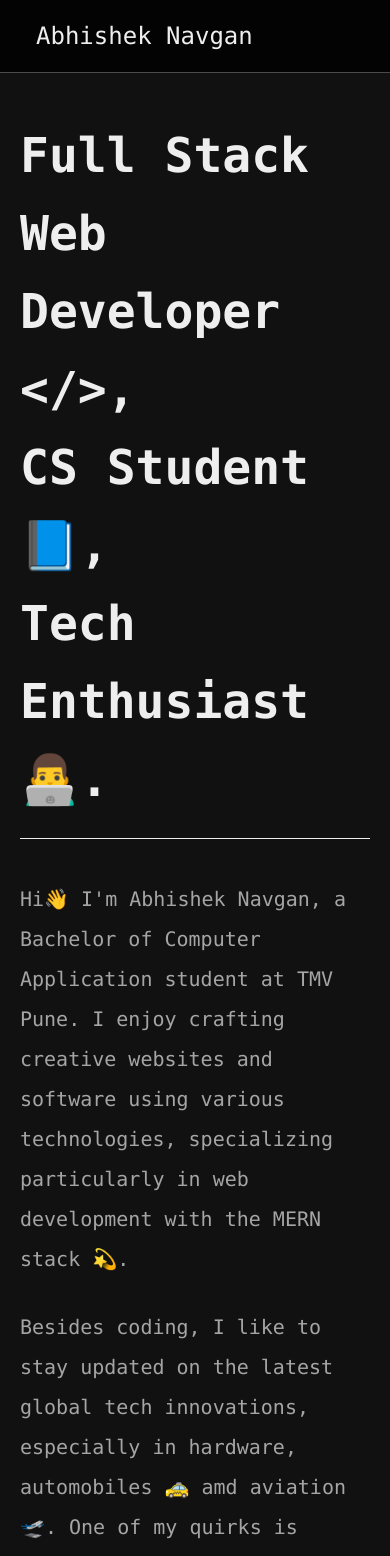
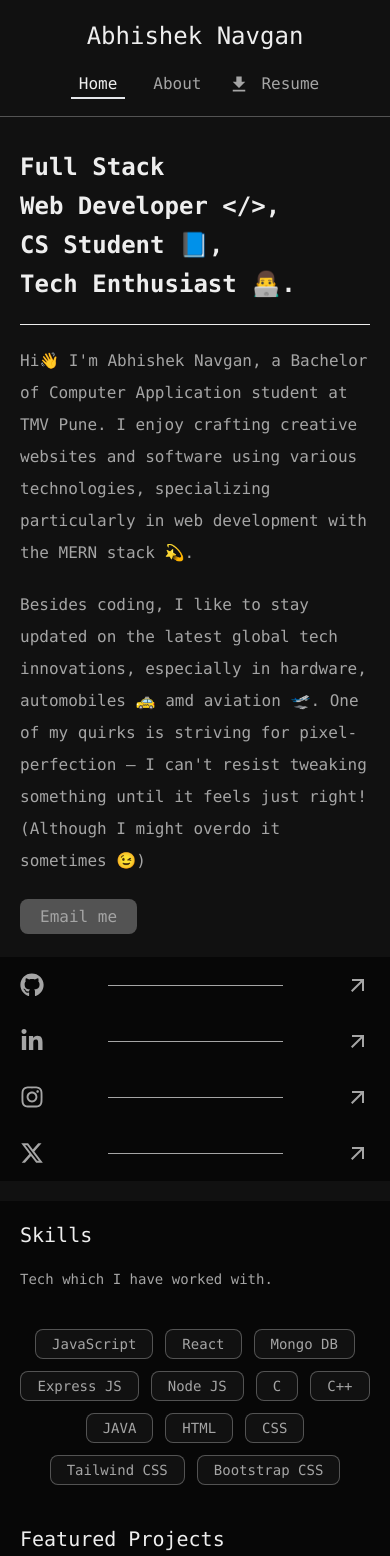
Before and after one commit to AbhishekNavgan95/portfolio-webpage, a React (Vite) app: page / in a window 390 px wide. Shown: the top 1556 px of the page. Built offline with nearby package versions, Linux system fonts and the light colour scheme; no server answers.

Commit message:
added mobile responsiveness

```diff
--- a/src/components/CtaButton.jsx
+++ b/src/components/CtaButton.jsx
@@ -2,7 +2,7 @@ import React, { Children } from 'react'
 
 const CtaButton = ({children, link}) => {
   return (
-    <a href={link} className='rounded-full border-accent-medium  px-5 text-xl py-2 bg-accent-light hover:text-dark hover:bg-f-light hover:font-bold transition-all duration-300 '>
+    <a href={link} className='rounded-lg border-accent-medium  px-5 md:text-xl py-2 bg-accent-light hover:text-dark focus:text-dark hover:bg-f-light focus:bg-f-light hover:font-bold focus:font-bold focus:outline-none transition-all duration-300 '>
         {children}
     </a>
   )
--- a/src/components/Frame.jsx
+++ b/src/components/Frame.jsx
@@ -2,7 +2,7 @@ import React from 'react'
 
 const Frame = ({children}) => {
   return (
-     <div className='md:w-2/3 xl:w-1/2 mx-auto px-5'>{children}</div>
+     <div className='md:w-4/5 xl:w-1/2 mx-auto px-5'>{children}</div>
   )
 }
 
--- a/src/components/Header.jsx
+++ b/src/components/Header.jsx
@@ -5,8 +5,8 @@ const Header = ({ text }) => {
     let textArr = []
     textArr = text.split('-');
     return (
-        <header className='text-5xl mx-auto w-full pt-24'>
-            <div className='px-5 md:w-2/3 xl:w-1/2 mx-auto py-5 leading-relaxed text-f-light font-bold '>
+        <header className='text-2xl sm:text-4xl md:text-5xl mx-auto w-full pt-32 md:pt-24'>
+            <div className='px-5 md:w-4/5 xl:w-1/2 mx-auto py-5 leading-relaxed text-f-light font-bold '>
                 {
                     textArr.map((t, index) => (
                         <div key={index} className='overflow-hidden'>
--- a/src/components/LinkBtn.jsx
+++ b/src/components/LinkBtn.jsx
@@ -3,7 +3,7 @@ import Frame from './Frame'
 
 const LinkBtn = ({ children, link }) => {
     return (
-        <a href={link} target='_blank' className='text-2xl hover:text-f-light hover:font-bold group group hover:bg-dark transition-all duration-300 three py-4 overflow-hidden'>
+        <a href={link} target='_blank' className='text-2xl hover:text-f-light hover:font-bold group group bg-dark md:bg-light hover:bg-dark focus:bg-dark outline-none transition-all duration-300 three py-4 overflow-hidden'>
             <span className='two'>
                 <Frame>
                     <div className='flex justify-between items-center gap-3'>
--- a/src/components/Navbar.jsx
+++ b/src/components/Navbar.jsx
@@ -5,13 +5,13 @@ import Frame from './Frame';
 
 const Navbar = () => {
   return (
-    <nav className='fixed w-full border-b py-5 bg-[#000000c6] border-accent-light px-4 nav-one'>
+    <nav className='fixed w-full border-b py-5 bg-[dark-blur] border-accent-light px-4 nav-one'>
       <Frame>
-        <div className='flex justify-between items-center'>
+        <div className='flex flex-col md:flex-row gap-y-5 justify-between items-center'>
           <Link to={"/"} className=' text-2xl'>
             <h1 className='text-f-light nav-two'>Abhishek Navgan</h1>
           </Link>
-          <div className='md:flex gap-10 items-center hidden'>
+          <div className='flex gap-x-5 md:gap-10 items-center'>
             <span className='nav-three'>
               <NavLink className={({ isActive }) => isActive ? "px-2 py-1 text-f-light border-b-2 transition-all duration-400 " : "py-1 px-2 border-b-2 border-transparent transition-all duration-400 hover:text-f-light"} to={"/"}>Home</NavLink>
             </span>
--- a/src/components/Para.jsx
+++ b/src/components/Para.jsx
@@ -2,7 +2,7 @@ import React from 'react'
 
 const Para = ({ children }) => {
   return (
-    <div className='leading-loose text-xl two'>{children}</div>
+    <div className='leading-loose md:text-xl two'>{children}</div>
   )
 }
 
--- a/src/components/ProjectCard.jsx
+++ b/src/components/ProjectCard.jsx
@@ -9,18 +9,18 @@ const ProjectCard = ({ project }) => {
     }
 
     return (
-        <div className='px-5 py-5 w-full bg-light rounded-lg inline-block border border-accent-light hover:border-f-light transition-all duration-300'>
-            <h3 className='flex items-center gap-3 mb-2 text-f-light'><FaDotCircle />{project?.name}</h3>
-            <p className='text-lg line-clamp-2'>{project?.description}</p>
-            <div className='flex gap-x-2 gap-y-2 flex-wrap text-lg my-2'>
+        <div className='p-3 md:px-5 md:py-5 w-full bg-light rounded-lg inline-block border border-accent-light hover:border-f-light transition-all duration-300'>
+            <h3 className='flex items-center gap-3 mb-2 text-lg md:text-xl text-f-light'><FaDotCircle />{project?.name}</h3>
+            <p className='text-sm md:text-lg line-clamp-2'>{project?.description}</p>
+            <div className='flex justify-center md:justify-start gap-x-2 gap-y-2 flex-wrap text-lg my-3'>
                 {
                     project.topics.length > 0 && project.topics.map((p, i) => (
                         p !== "show" &&
-                        <span key={i}  style={{ backgroundColor: getRandomColor() }} className={`text-f-ligh font-bold px-5 rounded-full`}>{p}</span>
+                        <span key={i}  style={{ backgroundColor: getRandomColor() }} className={`text-f-ligh text-sm md:text-lg font-bold px-3 md:px-5 rounded-full`}>{p}</span>
                     ))
                 }
             </div>
-            <div className='mt-4 text-lg flex items-center gap-5'>
+            <div className='md:mt-4 text-lg flex items-center gap-5'>
                 <a href={project?.html_url} target='_blank' className='underline text-blue-400 hover:text-blue-500 transition-all duration-300'>Github</a>
                 {
                     project?.homepage &&
--- a/src/index.css
+++ b/src/index.css
@@ -2,7 +2,8 @@
 @tailwind components;
 @tailwind utilities;
 
-::-moz-selection { /* Code for Firefox */
+::-moz-selection {
+  /* Code for Firefox */
   color: #000000;
   background: #1391ff;
 }
--- a/src/pages/Home.jsx
+++ b/src/pages/Home.jsx
@@ -33,7 +33,7 @@ const Home = () => {
             <div className='mx-auto'>
                 <Header text={"Full Stack-Web Developer </>,-CS Student 📘,-Tech Enthusiast 👨‍💻."} />
                 <Frame>
-                    <div className='py-5 flex flex-col items-start gap-7'>
+                    <div className='md:py-5 flex flex-col items-start gap-5 md:gap-7'>
                         <span className='overflow-hidden'>
                             <Para>
                                 Hi👋 I'm Abhishek Navgan, a Bachelor of Computer Application student at TMV Pune. I enjoy crafting creative websites and software using various technologies, specializing particularly in web development with the MERN stack 💫.
@@ -52,40 +52,40 @@ const Home = () => {
                     </div>
                 </Frame>
 
-                <div className='py-10 flex flex-col'>
+                <div className='py-5 md:py-10 flex flex-col'>
                     <LinkBtn link={url.github_url}>
                         <FaGithub className='' />
                         <span className='w-1/2 transition-all h-[1px] bg-accent group-hover:bg-f-light'></span>
-                        <MdArrowOutward className='group-hover:rotate-45 transition-transform' />
+                        <MdArrowOutward className='group-hover:rotate-45 group-focus:rotate-45  transition-transform' />
                     </LinkBtn>
                     <LinkBtn link={url.linkedin_url}>
                         <FaLinkedinIn className='' />
                         <span className='w-1/2 transition-all h-[1px] bg-accent group-hover:bg-f-light'></span>
-                        <MdArrowOutward className='group-hover:rotate-45 transition-transform' />
+                        <MdArrowOutward className='group-hover:rotate-45 group-focus:rotate-45  transition-transform' />
                     </LinkBtn>
                     <LinkBtn link={url.instagram_url}>
                         <FaInstagram className='' />
                         <span className='w-1/2 transition-all h-[1px] bg-accent group-hover:bg-f-light'></span>
-                        <MdArrowOutward className='group-hover:rotate-45 transition-transform' />
+                        <MdArrowOutward className='group-hover:rotate-45 group-focus:rotate-45  transition-transform' />
                     </LinkBtn>
                     <LinkBtn link={url.twitter_url}>
                         <FaXTwitter className='' />
                         <span className='w-1/2 transition-all h-[1px] bg-accent group-hover:bg-f-light'></span>
-                        <MdArrowOutward className='group-hover:rotate-45 transition-transform' />
+                        <MdArrowOutward className='group-hover:rotate-45 group-focus:rotate-45  transition-transform' />
                     </LinkBtn>
                 </div>
 
-                <div className='bg-dark py-10 text-xl' id='skills'>
+                <div className='bg-dark pt-5 md:py-10 text-xl' id='skills'>
                     <Frame>
                         <div className='flex flex-col gap-5'>
                             <div className='flex flex-col gap-5'>
-                                <h3 className='text-2xl text-f-light skill-one'>Skills</h3>
-                                <p className='skill-one'>Tech which I have worked with.</p>
+                                <h3 className='text-xl md:text-2xl text-f-light skill-one'>Skills</h3>
+                                <p className='text-sm md:text-xl skill-one'>Tech which I have worked with.</p>
                             </div>
-                            <div className='flex gap-x-5 gap-y-3 flex-wrap items-center justify-center my-5'>
+                            <div className='flex gap-x-3 md:gap-x-5 gap-y-3 flex-wrap items-center justify-center my-5'>
                                 {
                                     skills.map((skill, index) => (
-                                        <span key={index} className='skill-three px-4 transition-all duration-300 bg-light py-1 border rounded-lg border-accent-light'>{skill}</span>
+                                        <span key={index} className='text-sm md:text-xl skill-three px-4 transition-all duration-300 bg-light py-1 border rounded-lg border-accent-light text-nowrap'>{skill}</span>
                                     ))
                                 }
                             </div>
@@ -93,12 +93,12 @@ const Home = () => {
                     </Frame>
                 </div>
 
-                <div className='bg-dark py-10 text-xl' id='fetured-projects'>
+                <div className='bg-dark py-5 md:py-10 text-xl' id='fetured-projects'>
                     <Frame>
                         <div className='flex flex-col gap-5'>
                             <div className='flex flex-col gap-5'>
-                                <h3 className='text-2xl text-f-light fet-one'>Featured Projects</h3>
-                                <p className='fet-two'>A collection of some side projects I have done.</p>
+                                <h3 className='text-xl md:text-2xl text-f-light fet-one'>Featured Projects</h3>
+                                <p className='text-sm md:text-xl fet-two'>A collection of some side projects I have done.</p>
                             </div>
                             <div className='flex flex-col gap-5 py-5 '>
                                 {
--- a/tailwind.config.js
+++ b/tailwind.config.js
@@ -9,6 +9,7 @@ export default {
       colors: {
         light: "#111111",
         dark: "#0000008f",
+        "dark-blur": "#000000c6",
         accent: "#a5a5a5",
         "accent-medium" : "#d9d9d955",
         "accent-light": "#d9d9d955",
```
Lines whose indentation alone changed are shown as unchanged.
